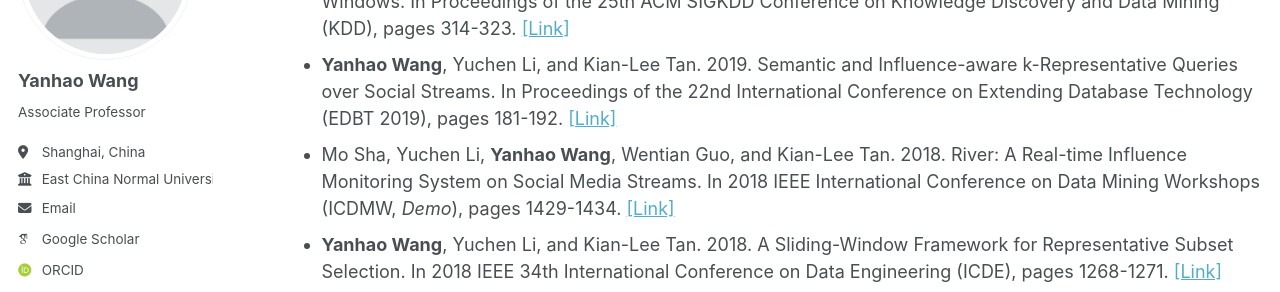
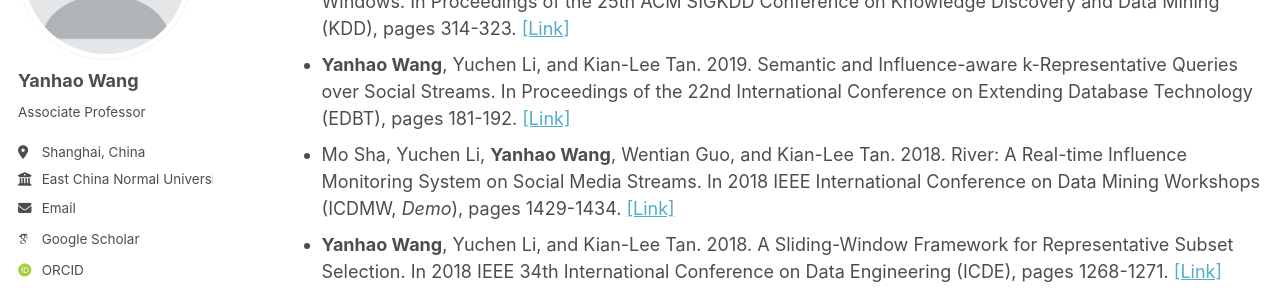
Before and after one commit to yhwang1990/yhwang1990.github.io, a Jekyll site: the page built from _pages/publications.md, in a window 1280 px wide and 900 px high, scrolled down 8269 px. Shown: the part 216-508 px from the top of the window. Built offline with Jekyll 4.4.1, drawn with Linux system fonts in a browser that asks for light colours; some web fonts are replaced; a script bundle is joined from its source files by our own code; library files that are not in the unit come from our copies.

Commit message:
Update publications.md

```diff
--- a/_pages/publications.md
+++ b/_pages/publications.md
@@ -117,7 +117,7 @@ A full list of my publications can also be found on [my Google Scholar profile](
 - **Yanhao Wang**, Yuchen Li, Raymond Chi-Wing Wong, and Kian-Lee Tan. 2021. A Fully Dynamic Algorithm for k-Regret Minimizing Sets. In 2021 IEEE 37th International Conference on Data Engineering (ICDE), pages 1631-1642. [[Link]](https://doi.org/10.1109/ICDE51399.2021.00144)
 - Jingjing Wang, **Yanhao Wang**, Wenjun Jiang, Yuchen Li, and Kian-Lee Tan. 2020. Efficient Sampling Algorithms for Approximate Temporal Motif Counting. In Proceedings of the 29th ACM International Conference on Information and Knowledge Management (CIKM), pages 1505-1514. [[Link]](https://doi.org/10.1145/3340531.3411862)
 - **Yanhao Wang**, Yuchen Li, and Kian-Lee Tan. 2019. Coresets for Minimum Enclosing Balls over Sliding Windows. In Proceedings of the 25th ACM SIGKDD Conference on Knowledge Discovery and Data Mining (KDD), pages 314-323. [[Link]](https://doi.org/10.1145/3292500.3330826)
-- **Yanhao Wang**, Yuchen Li, and Kian-Lee Tan. 2019. Semantic and Influence-aware k-Representative Queries over Social Streams. In Proceedings of the 22nd International Conference on Extending Database Technology (EDBT 2019), pages 181-192. [[Link]](http://dx.doi.org/10.5441/002/edbt.2019.17)
+- **Yanhao Wang**, Yuchen Li, and Kian-Lee Tan. 2019. Semantic and Influence-aware k-Representative Queries over Social Streams. In Proceedings of the 22nd International Conference on Extending Database Technology (EDBT), pages 181-192. [[Link]](http://dx.doi.org/10.5441/002/edbt.2019.17)
 - Mo Sha, Yuchen Li, **Yanhao Wang**, Wentian Guo, and Kian-Lee Tan. 2018. River: A Real-time Influence Monitoring System on Social Media Streams. In 2018 IEEE International Conference on Data Mining Workshops (ICDMW, *Demo*), pages 1429-1434. [[Link]](https://doi.org/10.1109/ICDMW.2018.00203)
 - **Yanhao Wang**, Yuchen Li, and Kian-Lee Tan. 2018. A Sliding-Window Framework for Representative Subset Selection. In 2018 IEEE 34th International Conference on Data Engineering (ICDE), pages 1268-1271. [[Link]](https://doi.org/10.1109/ICDE.2018.00127)
 - **Yanhao Wang**, Qi Fan, Yuchen Li, and Kian-Lee Tan. 2017. Real-time influence maximization on dynamic social streams. Proceedings of the VLDB Endowment, 10(7):805-816. [[Link]](http://www.vldb.org/pvldb/vol10/p805-wang.pdf)
```
